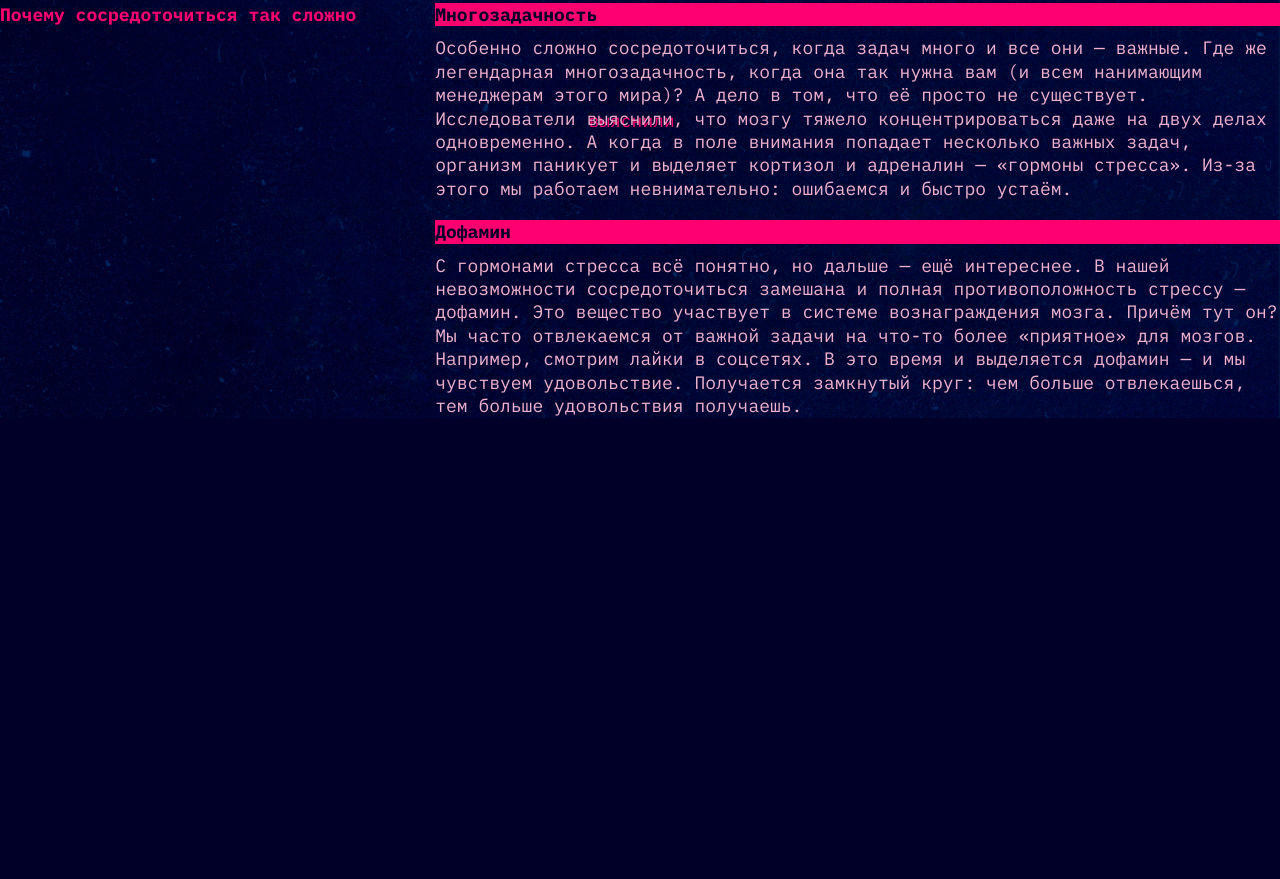
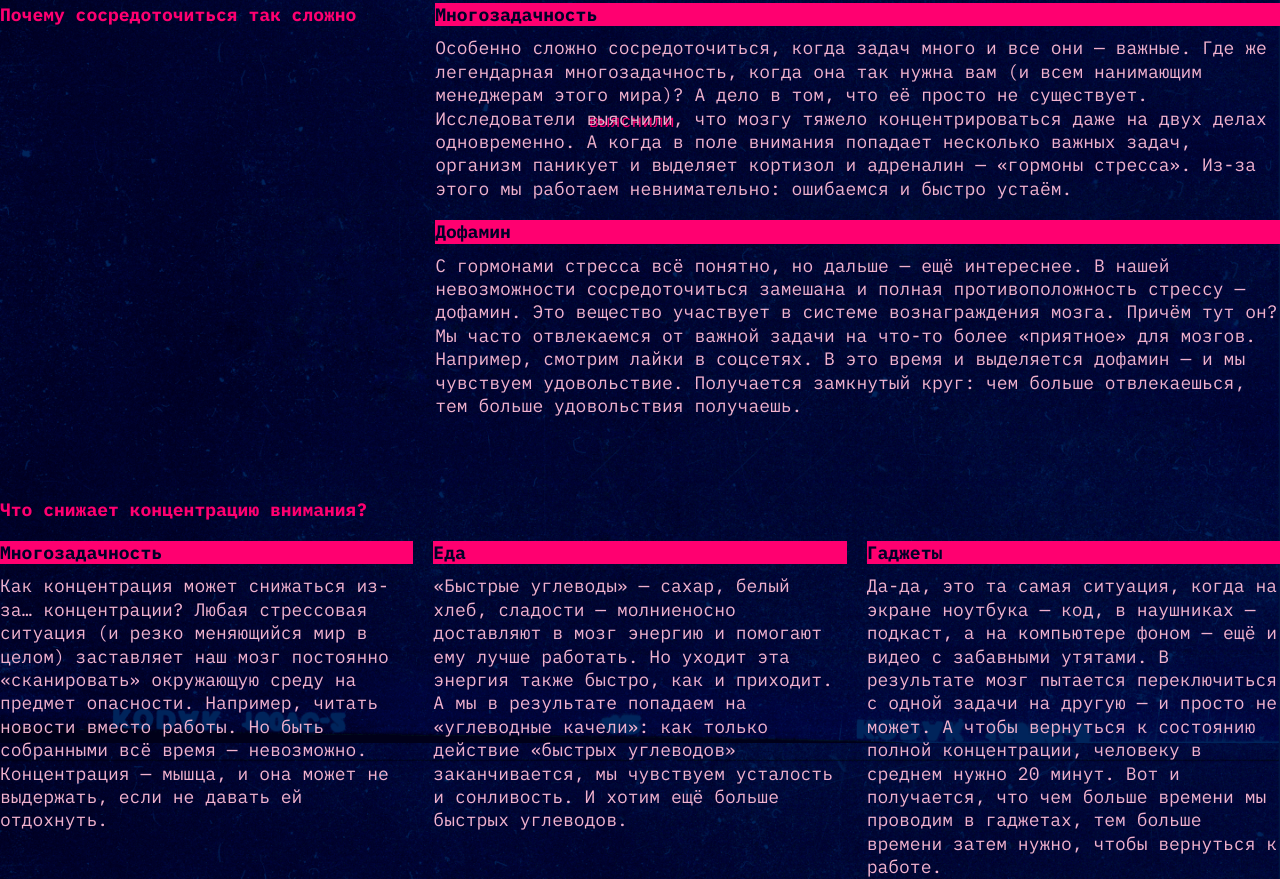
Before and after one commit to DaniilEvdokimov/slozhno-sosredotochitsya, a plain HTML site: page index.html in a window 1280 px wide. Shown: the part 857-1736 px from the top of the page. Before the commit the page ends 1275 px from the top, so only its background shows below. Drawn offline with Linux system fonts and the light colour scheme.

Commit message:
Paragraph_2

```diff
--- a/index.html
+++ b/index.html
@@ -96,6 +96,52 @@
           </li>
         </ul>
       </section>
+      <section class="section what">
+        <h2 class="section__title">Что снижает концентрацию внимания?</h2>
+        <ul class="card__list">
+          <li class="card__list-item">
+            <article class="card">
+              <h3 class="title-decor">Многозадачность</h3>
+              <p class="card__text">
+                Как концентрация может снижаться из-за… концентрации? Любая
+                стрессовая ситуация (и резко меняющийся мир в целом) заставляет
+                наш мозг постоянно «сканировать» окружающую среду на предмет
+                опасности. Например, читать новости вместо работы. Но быть
+                собранными всё время — невозможно. Концентрация — мышца, и она
+                может не выдержать, если не давать ей отдохнуть.
+              </p>
+            </article>
+          </li>
+          <li class="card__list-item">
+            <article class="card">
+              <h3 class="title-decor">Еда</h3>
+              <p class="card__text">
+                «Быстрые углеводы» — сахар, белый хлеб, сладости — молниеносно
+                доставляют в мозг энергию и помогают ему лучше работать. Но
+                уходит эта энергия также быстро, как и приходит. А мы в
+                результате попадаем на «углеводные качели»: как только действие
+                «быстрых углеводов» заканчивается, мы чувствуем усталость и
+                сонливость. И хотим ещё больше быстрых углеводов.
+              </p>
+            </article>
+          </li>
+          <li class="card__list-item">
+            <article class="card">
+              <h3 class="title-decor">Гаджеты</h3>
+              <p class="card__text">
+                Да-да, это та самая ситуация, когда на экране ноутбука — код, в
+                наушниках — подкаст, а на компьютере фоном — ещё и видео с
+                забавными утятами. В результате мозг пытается переключиться с
+                одной задачи на другую — и просто не может. А чтобы вернуться к
+                состоянию полной концентрации, человеку в среднем нужно 20
+                минут. Вот и получается, что чем больше времени мы проводим в
+                гаджетах, тем больше времени затем нужно, чтобы вернуться к
+                работе.
+              </p>
+            </article>
+          </li>
+        </ul>
+      </section>
     </main>
     <script src="./scripts/script.js"></script>
   </body>
--- a/styles/style.css
+++ b/styles/style.css
@@ -184,3 +184,18 @@
 .card__link:active {
     border: 1px solid var(--text-color);
 }
+
+.what {
+    display: grid;
+    grid-template-columns: 1fr 66%;
+    row-gap: 20px;
+    margin-block-start: 80px;
+}
+
+.what .card__list {
+    display: grid;
+    grid-template-columns: repeat(3, 1fr);
+    grid-column-end: span 2;
+    grid-row-start: 2;
+    column-gap: 20px;
+}
```
